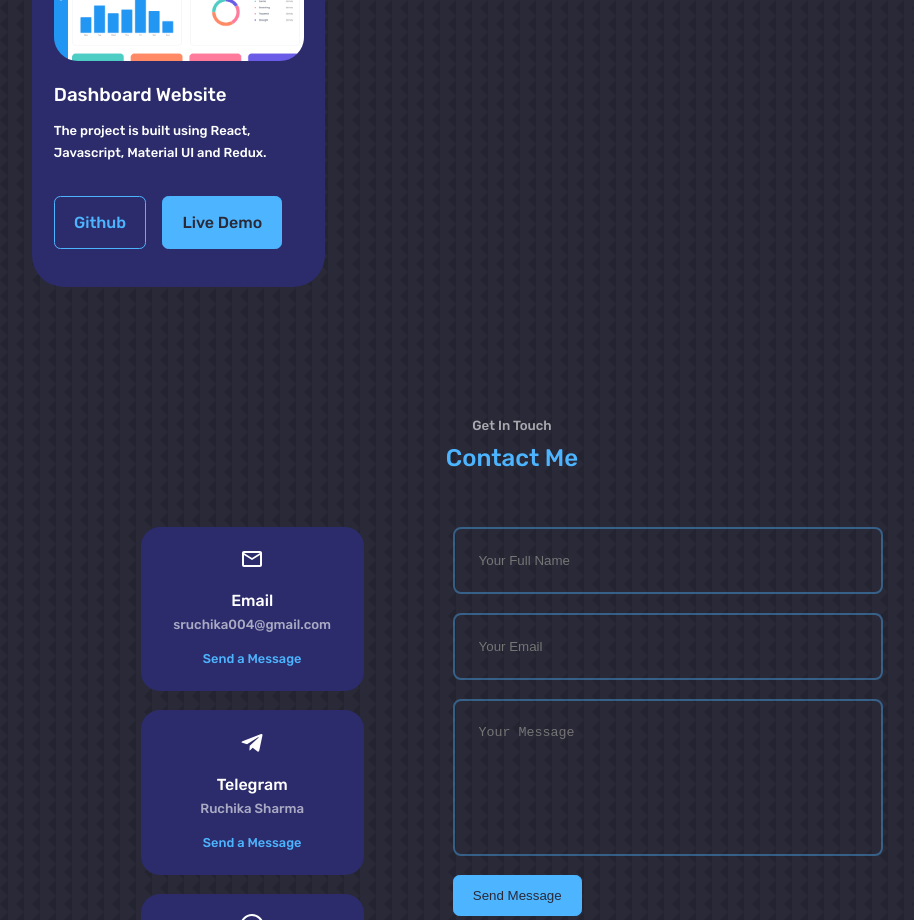
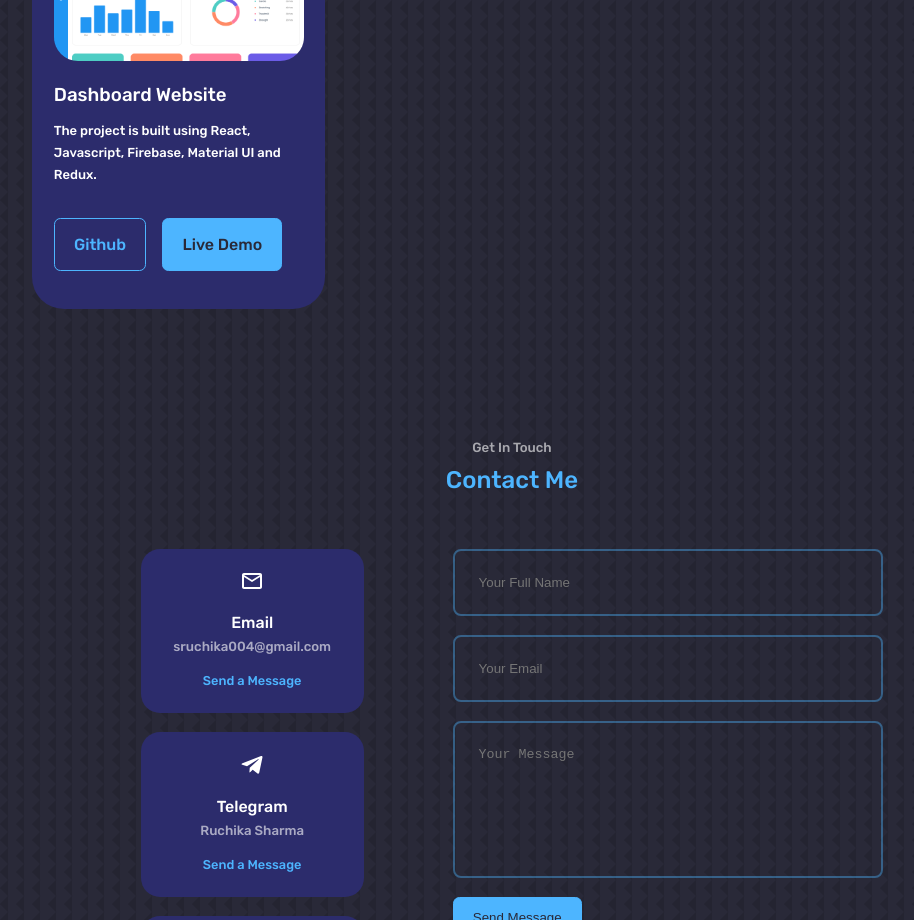
Before and after one commit to ruchik02/portfolio, a React (Create React App) app: page / in a window 1280 px wide. Shown: the part 5040-5960 px from the top of the page, without its empty margins (128-1042 px from the left). Built offline with nearby package versions, Linux system fonts and the light colour scheme.

Commit message:
change description

```diff
--- a/src/components/portfolio/Portfolio.jsx
+++ b/src/components/portfolio/Portfolio.jsx
@@ -37,7 +37,7 @@ const data = [
     id: 4,
     image: PORT4,
     title: "Dashboard Website",
-    description: "The project is built using React, Javascript, Material UI and Redux.",
+    description: "The project is built using React, Javascript, Firebase, Material UI and Redux.",
     github: "https://github.com/ruchik02/Basic_React_Project",
     demo: "https://basic-react-project-kappa.vercel.app/",
   },
```
